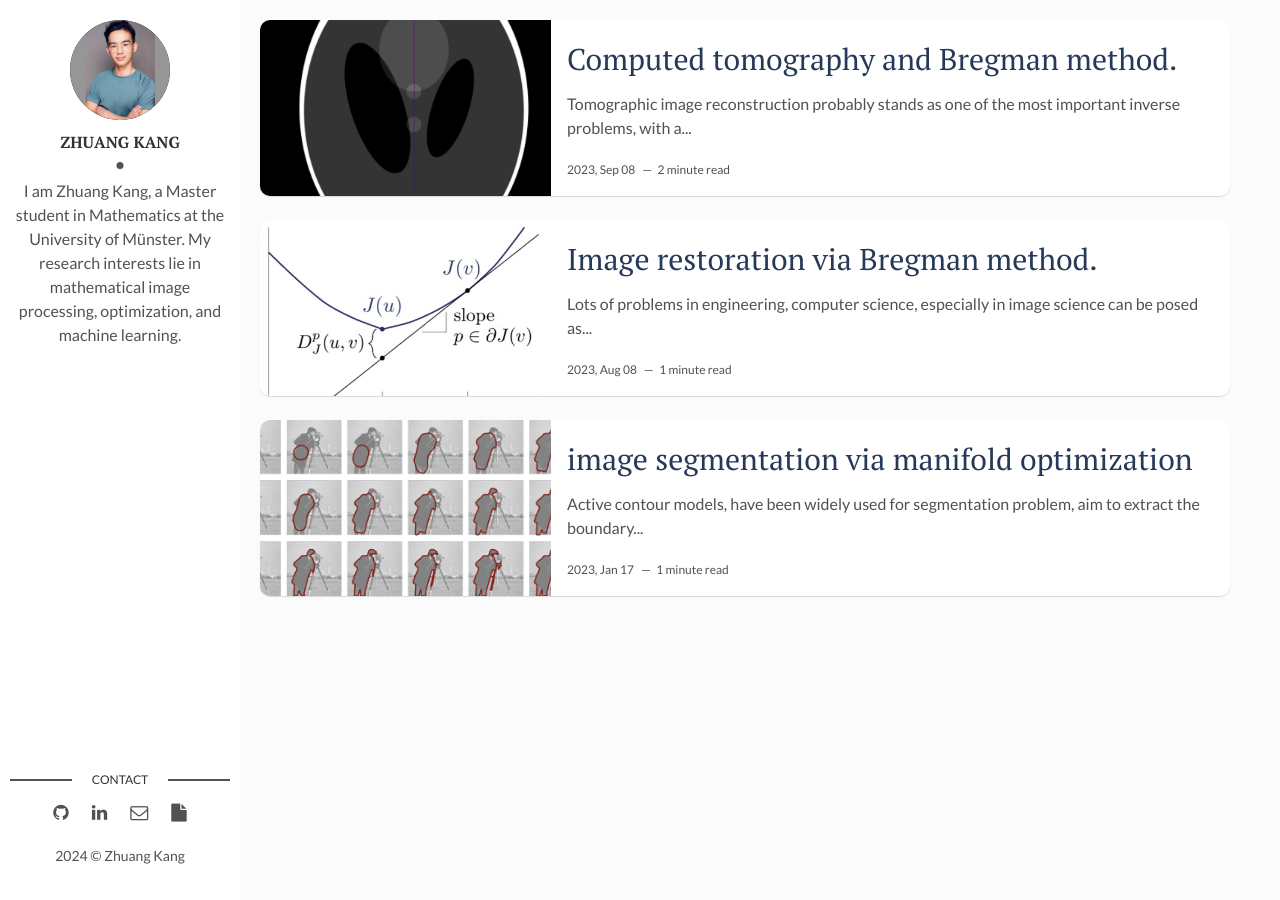
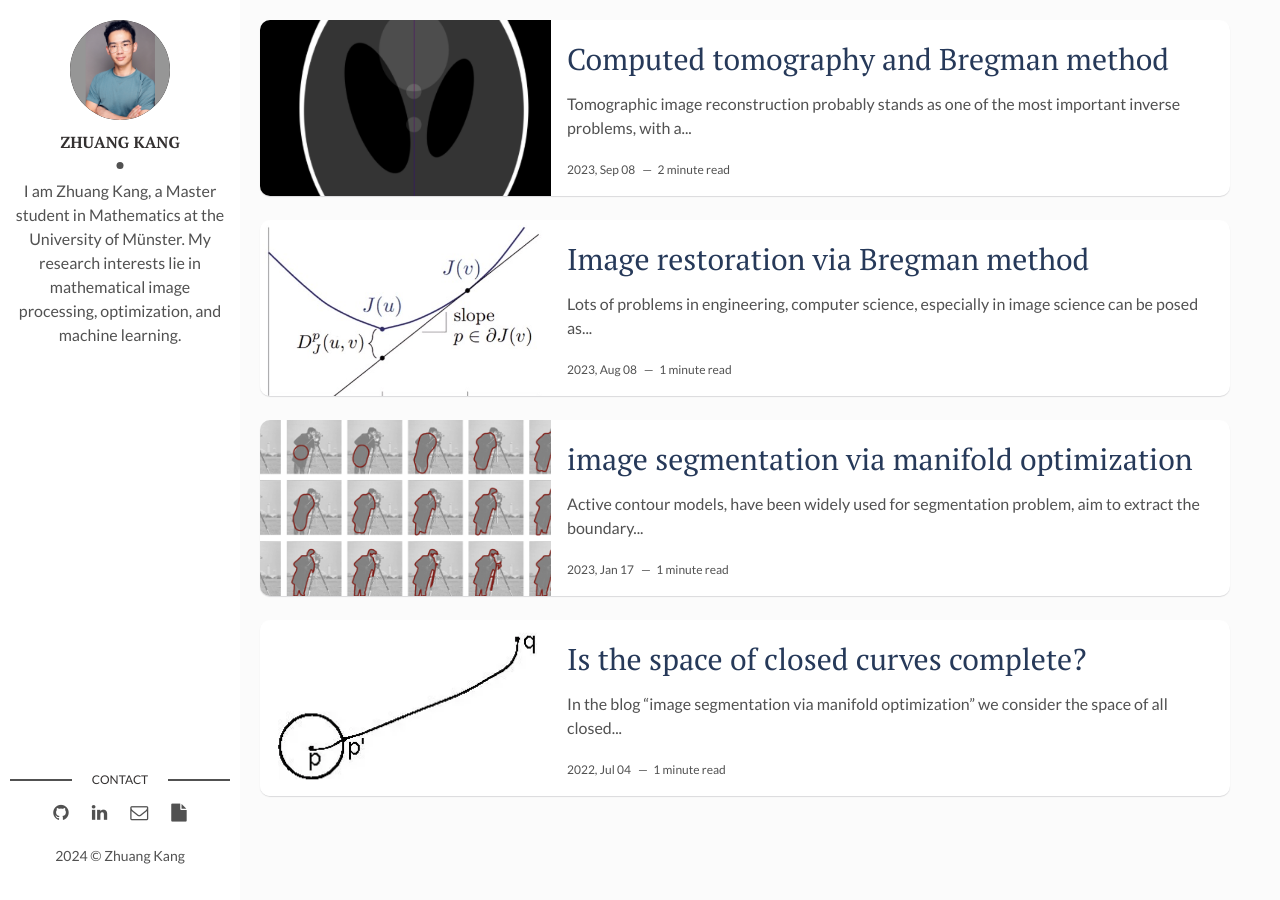
Before and after one commit to Proskahn/ZhuangKang.git.io, a Jekyll site: the page built from index.html, in a window 1280 px wide. Built offline with Jekyll 4.4.1, drawn with Linux system fonts in a browser that asks for light colours; the list of posts is cut into pages by our own code.

Commit message:
Add a post

```diff
--- a/_posts/2013-08-09-Bregman-method.markdown
+++ b/_posts/2013-08-09-Bregman-method.markdown
@@ -1,6 +1,6 @@
 ---
 layout: post
-title: Computed tomography and Bregman method.
+title: Computed tomography and Bregman method
 date: 08.09.2023
 description: This report focus on computed tomography. # Add post description (optional)
 img: image4.jpg # Add image post (optional)
--- a/_posts/2017-12-09-Bregman.markdown
+++ b/_posts/2017-12-09-Bregman.markdown
@@ -1,6 +1,6 @@
 ---
 layout: post
-title: Image restoration via Bregman method.
+title: Image restoration via Bregman method
 date: 08.08.2023
 description: Comprehensive introduction to Bregman method # Add post description (optional)
 img: image13.jpg # Add image post (optional)
--- /dev/null
+++ b/_posts/2022-07-04-Riemannian-manifold-of-object-border.markdown
@@ -0,0 +1,13 @@
+---
+layout: post
+title: Is the space of closed curves complete?
+date: 04.07.2022
+description: Space of all closed curves could be a Riemannian manifold. With Certain metrics,
+ this manifold is metrically complete. # Add post description (optional)
+img: WechatIMG151.jpg # Add image post (optional)
+---
+In the blog "image segmentation via manifold optimization" we consider the space of all closed curves to be a Riemannian
+ manifold. To minimize function on manifold via optimization mehtod, the geodescic completeness of manifold is the primary
+  requirement. In this report we discuss the completeness properties of this Riemannian manifold.
+
+  https://drive.google.com/file/d/19x6048naO7b3WkZdcUeX9mXIZqM3TtoW/view?usp=share_link
--- a/_posts/2023-01-17-manifold-optimization.markdown
+++ b/_posts/2023-01-17-manifold-optimization.markdown
@@ -1,7 +1,7 @@
 ---
 
 layout: post
-title: "image segmentation via manifold optimization"
+title: image segmentation via manifold optimization
 date: 17.01.2023
 description: This is a introduction of how to apply manifold optimization theory to image segmentation. # Add post description (optional)
 img: WechatIMG143.jpg
```
Also changed, not shown: assets/img/WechatIMG151.jpg (added), 10 other files.
